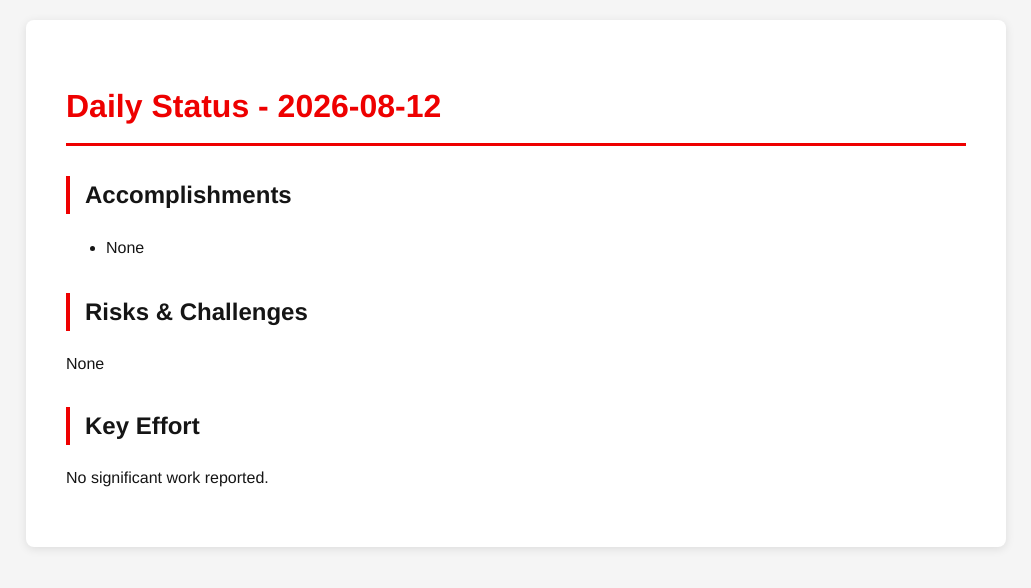
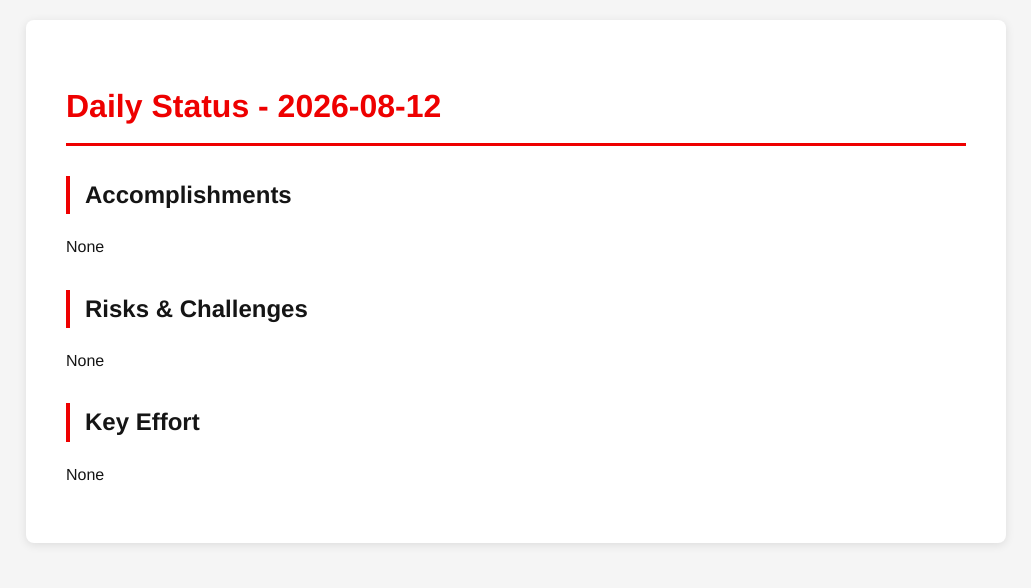
Before and after one commit to tzvatot/daily-status, a Jekyll site: the page built from 2026-08-12.md, in a window 1280 px wide. Shown: the top 588 px of the page, without its empty margins (124-1155 px from the left). Built offline with Jekyll 4.4.1, drawn with Linux system fonts in a browser that asks for light colours.

Commit message:
Daily status update - 2026-08-12

```diff
--- a/2026-08-12.md
+++ b/2026-08-12.md
@@ -7,10 +7,10 @@ date: 2026-08-12
 # Daily Status - 2026-08-12
 
 ## Accomplishments
-- None
+None
 
 ## Risks & Challenges
 None
 
 ## Key Effort
-No significant work reported.
+None
```
